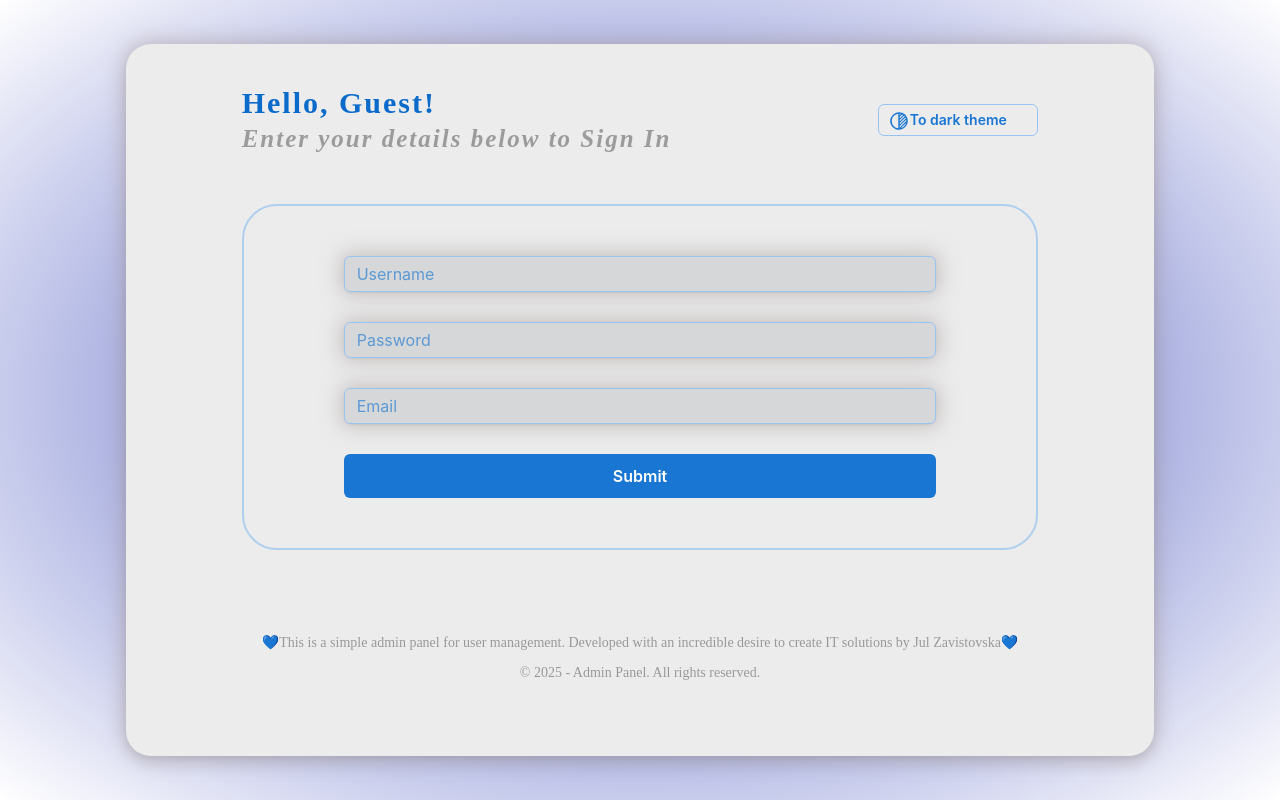
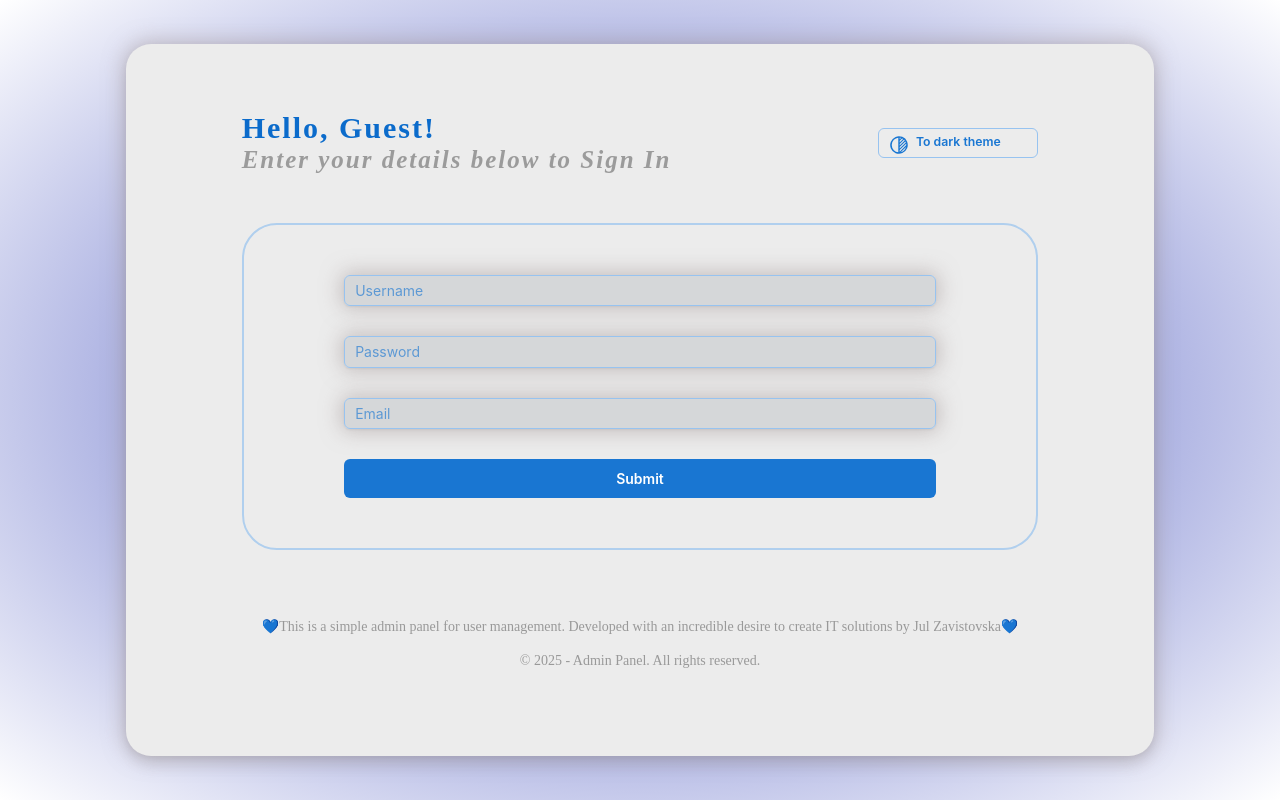
Before and after one commit to yuliiazav/React_Admin_Panel, a React (Vite) app: page / in a window 1280 px wide. Built offline with nearby package versions, Linux system fonts and the light colour scheme.

Commit message:
edited structure

```diff
--- a/index.html
+++ b/index.html
@@ -5,7 +5,7 @@
   <meta charset="UTF-8" />
   <link rel="icon" type="image/svg+xml" href="/vite.svg" />
   <meta name="viewport" content="width=device-width, initial-scale=1.0" />
-  <title>Vite + React</title>
+  <title>Admin Dashboard</title>
 </head>
 
 <body>
--- a/src/app/main.jsx
+++ b/src/app/main.jsx
@@ -1,6 +1,7 @@
 import { StrictMode } from "react";
 import { createRoot } from "react-dom/client";
-import "./index.css";
+import "../styles/resets.css";
+import "../styles/main.css";
 import App from "./App.jsx";
 
 import React from "react";
--- a/src/components/modalUsers/createUserModal/CreateUserModal.jsx
+++ b/src/components/modalUsers/createUserModal/CreateUserModal.jsx
@@ -116,7 +116,7 @@ const CreateUserModal = ({ onDestroy, onCreateSuccess, onCreateError }) => {
             )}
           />
 
-          <Button type="submit" variant="solid">
+          <Button className="btn-submit" type="submit" variant="solid">
             Submit
           </Button>
         </form>
--- a/src/components/modalUsers/removeUserModal/RemoveUserModal.css
+++ b/src/components/modalUsers/removeUserModal/RemoveUserModal.css
@@ -40,8 +40,10 @@
 .modal h2 {
   text-align: center;
   color: #e9e9e9;
+  font-size: 35px;
+  font-weight: 700;
+  margin: 20px 20px 25px;
 }
-
 .btns button {
   width: 100%;
   margin: 3px;
@@ -57,7 +59,7 @@
   background-color: rgb(42, 102, 188);
   margin-top: 15px;
   letter-spacing: 1px;
-  font-size: 16px;
+  font-size: 20px;
 }
 
 .btns .accept:hover {
@@ -66,7 +68,7 @@
 
 .btns .reject {
   color: rgb(100, 100, 100);
-  font-size: 14px;
+  font-size: 18px;
 }
 
 .btns .reject:hover {
--- a/src/components/modalUsers/removeUserModal/RemoveUserModal.jsx
+++ b/src/components/modalUsers/removeUserModal/RemoveUserModal.jsx
@@ -7,7 +7,7 @@ export default function RemoveUserModal({ onDestroy, onConfirm }) {
         <i className="close" onClick={onDestroy}>
           X
         </i>
-        <h2>Please confirm you want to delete this user?</h2>
+        <h2>Delete this user ?</h2>
         <div className="btns">
           <button className="accept" onClick={onConfirm}>
             Yes, delete user
--- a/src/pages/Form.jsx
+++ b/src/pages/Form.jsx
@@ -193,7 +193,12 @@ const Form = () => {
                               {errors.email.message}
                             </span>
                           )}
-                          <Button type="submit" variant="solid" size="lg">
+                          <Button
+                            className="btn-submit"
+                            type="submit"
+                            variant="solid"
+                            size="lg"
+                          >
                             Submit
                           </Button>
                         </>
--- a/src/app/index.css
+++ b/src/styles/main.css
@@ -95,7 +95,9 @@ td {
   width: 160px;
   height: 30px;
 }
-
+.btn-submit {
+  font-size: 20px;
+}
 .btn-switcher::before {
   content: "";
   position: absolute;
@@ -194,6 +196,9 @@ tbody {
   text-align: center;
   font-size: 14px;
   color: #999;
+  display: flex;
+  flex-direction: column;
+  gap: 20px;
 }
 @media (max-width: 1024px) {
   .form-container,
@@ -254,7 +259,6 @@ tbody {
 
   .greeting-text {
     font-size: 30px;
-    text-align: center;
     color: #297fd5;
   }
 
--- /dev/null
+++ b/src/styles/resets.css
@@ -0,0 +1,94 @@
+* {
+  padding: 0;
+  margin: 0;
+  border: 0;
+}
+
+*,
+*:before,
+*:after {
+  -moz-box-sizing: border-box;
+  -webkit-box-sizing: border-box;
+  box-sizing: border-box;
+}
+
+:focus,
+:active {
+  outline: none;
+}
+
+a:focus,
+a:active {
+  outline: none;
+}
+
+nav,
+footer,
+header,
+aside {
+  display: block;
+}
+
+html,
+body {
+  height: 100%;
+  width: 100%;
+  font-size: 100%;
+  line-height: 1;
+  font-size: 14px;
+  -ms-text-size-adjust: 100%;
+  -moz-text-size-adjust: 100%;
+  -webkit-text-size-adjust: 100%;
+}
+
+input,
+button,
+textarea {
+  font-family: inherit;
+}
+
+input::-ms-clear {
+  display: none;
+}
+
+button {
+  cursor: pointer;
+}
+
+button::-moz-focus-inner {
+  padding: 0;
+  border: 0;
+}
+
+a,
+a:visited {
+  text-decoration: none;
+}
+
+a:hover {
+  text-decoration: none;
+}
+
+ul li {
+  list-style: none;
+}
+
+img {
+  vertical-align: top;
+}
+
+h1,
+h2,
+h3,
+h4,
+h5,
+h6 {
+  font-size: inherit;
+  font-weight: 400;
+}
+
+* {
+  user-select: none;
+}
+
+/*--------------------*/
```
